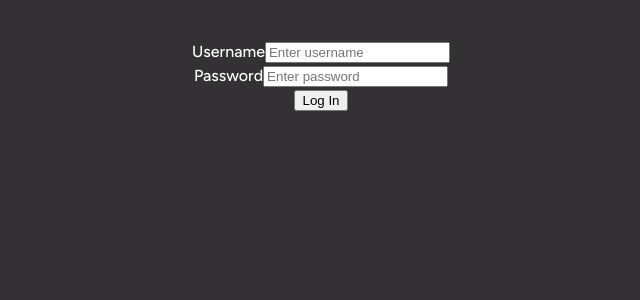
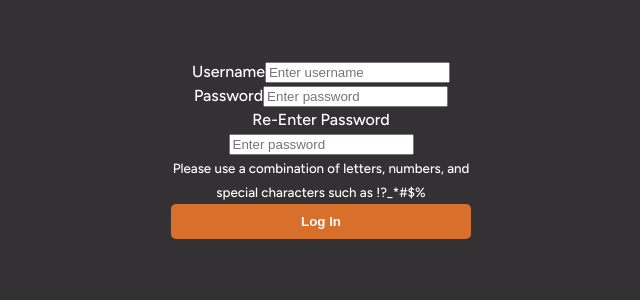
Before and after one commit to sam-shock924/spotify-fullstack, a React (Vite) app in the folder client/: page / in a window 1280 px wide. Shown: the top 300 px of the page, without its empty margins (319-959 px from the left). Built offline with nearby package versions, Linux system fonts and the light colour scheme; a web font is replaced by a local one.

Commit message:
basic login w/ pw reenter

```diff
--- a/client/src/component_css/Login.css
+++ b/client/src/component_css/Login.css
@@ -1,5 +1,29 @@
 :root {
     background-color: rgb(51, 49, 52);
     color: white;
+}
 
+.spotify-form {
+    max-width: 300px;
+    margin: 0 auto;
+    padding: 20px;
+    background-color: rgb(51, 49, 52);    /* You can set your desired background color here */
+    border-radius: 10px;
+    color: white;
 }
+
+.spotify-button {
+    background-color: rgb(216, 112, 43);
+    border: none;
+    width: 100%;
+    padding: 10px;
+    border-radius: 5px;
+    font-weight: bold;
+    color: white;
+    cursor: pointer;
+    transition: background-color 0.2s;
+}
+
+.spotify-button:hover {
+    background-color: rgb(186, 95, 37);
+}
--- a/client/src/components/Login.jsx
+++ b/client/src/components/Login.jsx
@@ -8,11 +8,11 @@ function LoginForm() {
 
 	const handleSubmit = (e) => {
 		e.preventDefault();
-		console.log(username, password);
+		// Handle login logic here
 	};
 
 	return (
-		<Form onSubmit={handleSubmit}>
+		<Form className='spotify-form' onSubmit={handleSubmit}>
 			<Form.Group controlId='username'>
 				<Form.Label>Username</Form.Label>
 				<Form.Control
@@ -22,7 +22,6 @@ function LoginForm() {
 					placeholder='Enter username'
 				/>
 			</Form.Group>
-
 			<Form.Group controlId='password'>
 				<Form.Label>Password</Form.Label>
 				<Form.Control
@@ -32,8 +31,21 @@ function LoginForm() {
 					placeholder='Enter password'
 				/>
 			</Form.Group>
+			<Form.Group controlId='password'>
+				<Form.Label>Re-Enter Password</Form.Label>
+				<Form.Control
+					type='password'
+					value={password}
+					onChange={(e) => setPassword(e.target.value)}
+					placeholder='Enter password'
+				/>
+			</Form.Group>
 
-			<Button variant='primary' type='submit'>
+			<Form.Text>
+				Please use a combination of letters, numbers, and special characters
+				such as !?_*#$%
+			</Form.Text>
+			<Button className='spotify-button' type='submit'>
 				Log In
 			</Button>
 		</Form>
@@ -41,3 +53,5 @@ function LoginForm() {
 }
 
 export default LoginForm;
+
+// export default LoginForm;
```
